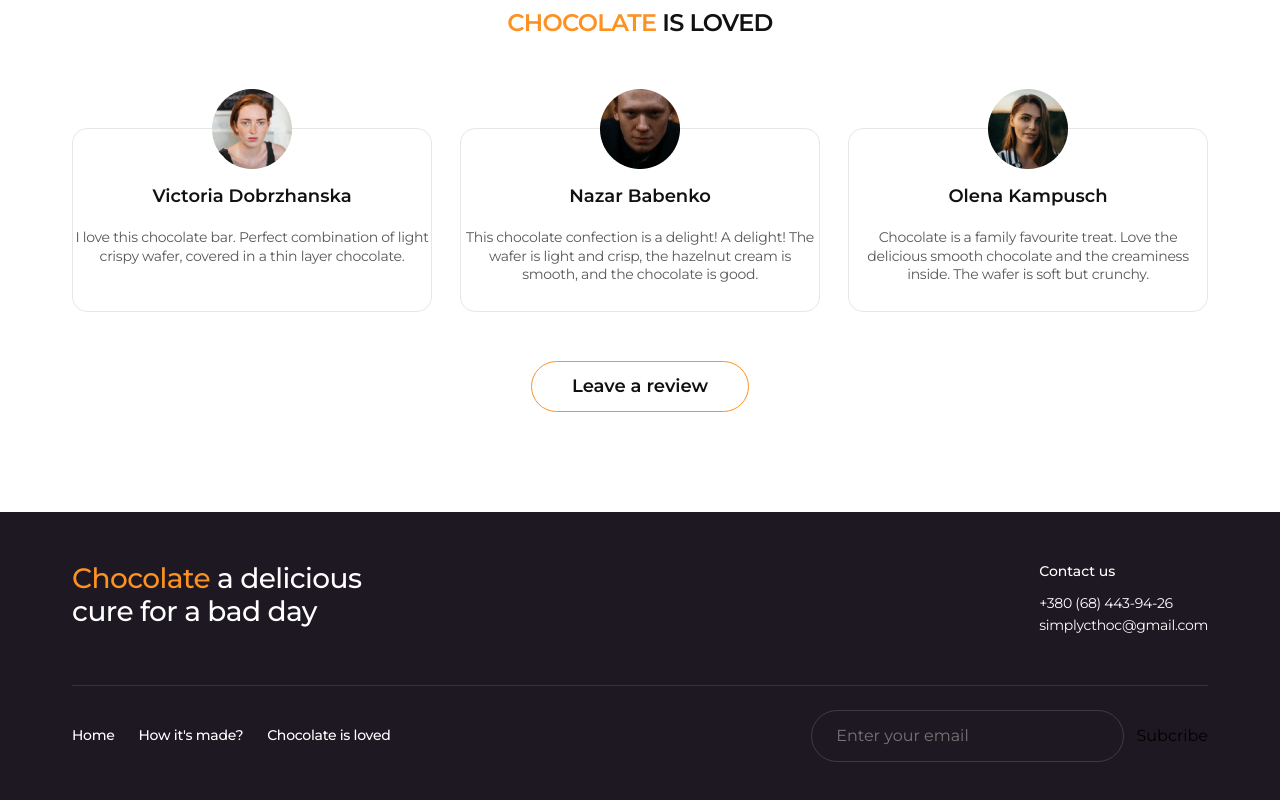
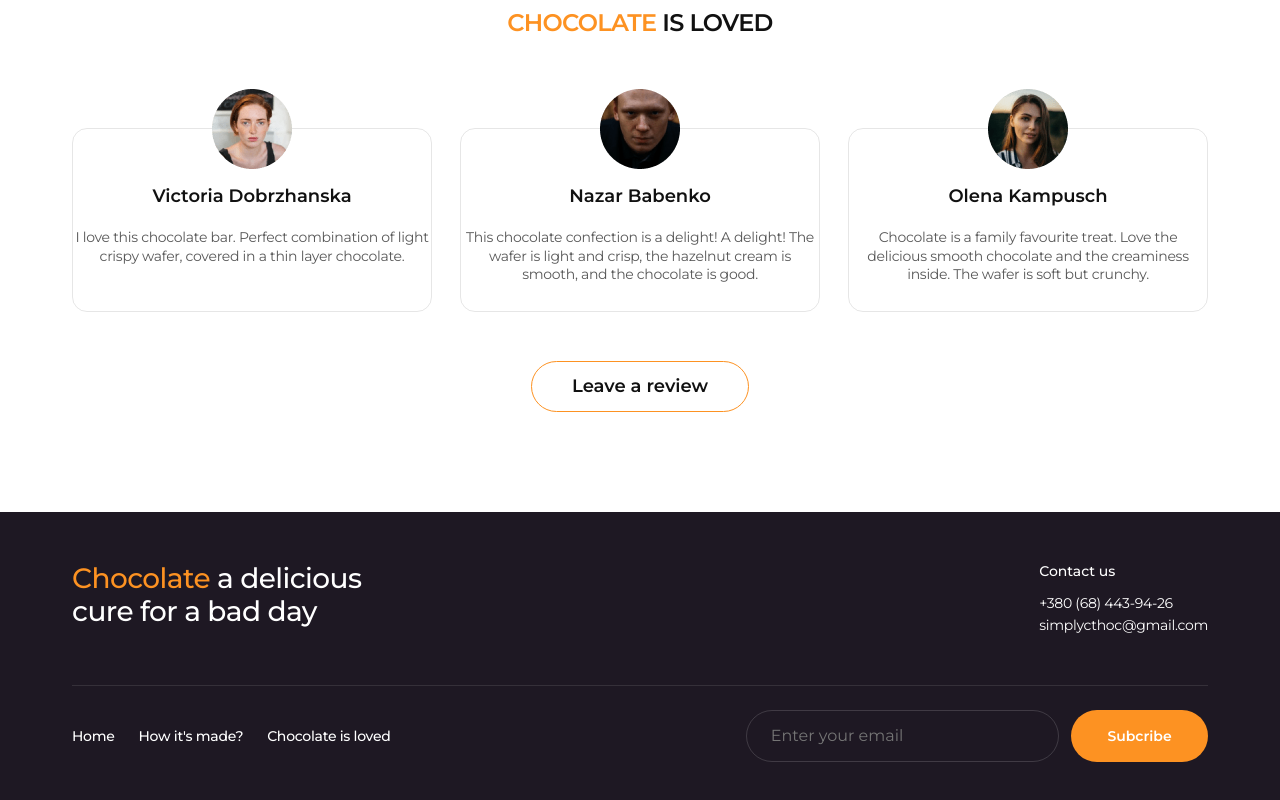
Before and after one commit to SelinEogeniy/SimplyChocolate, a plain HTML site: page index.html in a window 1280 px wide. Shown: the part 2329-3129 px from the top of the page. Drawn offline with nearby package versions, Linux system fonts and the light colour scheme.

Commit message:
-add-footer-input-button

```diff
--- a/css/styles.css
+++ b/css/styles.css
@@ -187,6 +187,7 @@ body {
   padding-left: 20px;
   margin-right: 14px;
   background-color: var(--accent-text-color);
+  color: #ffffff;
   font-weight: 600;
   font-size: 14px;
   transition: color var(--primary-transition),
@@ -706,8 +707,26 @@ body {
   color: #ffffff;
 }
 
-.footer-form-input:focus {
+.footer-form-input:focus,
+.footer-form-input:hover {
   border: 1.5px solid #fd9222;
 }
 
+.footer-form-button {
+  border-radius: 100px;
+  width: 137px;
+  height: 52px;
+  background: #fd9222;
+  font-weight: 600;
+  font-size: 14px;
+  color: #fff;
+  transition: color var(--primary-transition),
+    background-color var(--primary-transition);
+}
+
+.footer-form-button:hover,
+.footer-form-button:focus {
+  color: var(--accent-text-color);
+  background-color: #fcf1e0;
+}
 /* ================= /FOOTER SECTION ================== */
```
